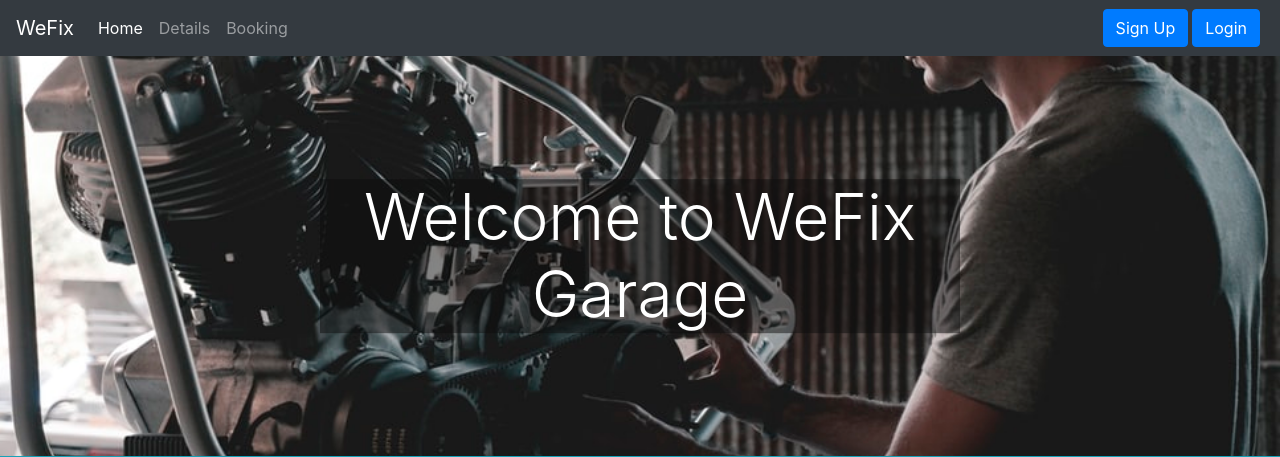
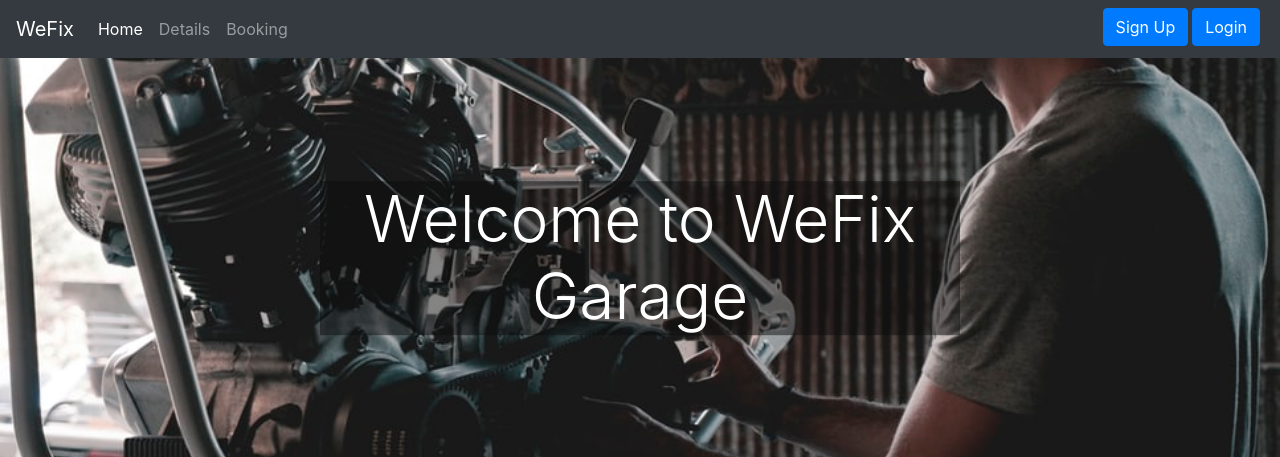
Before and after one commit to sebfuoco/Database-Management-System, a PHP site: page / in a window 1280 px wide. Shown: the top 457 px of the page. Run offline with PHP 8.4, Linux system fonts and the light colour scheme.

Commit message:
Add files via upload

```diff
--- a/index.php
+++ b/index.php
@@ -52,10 +52,10 @@ img.header {
         		<a class="nav-item nav-link" href="userPage.php">Details</a>
         		<a class="nav-item nav-link" href="service.php">Booking</a>
         	</div>
-        	<a href="register.php"><button class="btn btn-primary mr-1" id="signUp">Sign Up</button></a>
-        	<a href="login.php"><button class="btn btn-primary mr-1" id="login">Login</button></a>
-        	<a href="logout.php"><button class="btn btn-primary mr-1" id="logout">Logout</button></a>
-        	<a href="resetPassword.php"><button class="btn btn-primary mr-1" id="resetPassword">Reset Password</button></a>
+        	<a href="register.php"><button class="btn btn-primary mr-1 mb-1" id="signUp">Sign Up</button></a>
+        	<a href="login.php"><button class="btn btn-primary mr-1 mb-1" id="login">Login</button></a>
+        	<a href="logout.php"><button class="btn btn-primary mr-1 mb-1" id="logout">Logout</button></a>
+        	<a href="resetPassword.php"><button class="btn btn-primary mr-1 mb-1" id="resetPassword">Reset Password</button></a>
 		</div>
 	</nav>
 	<div class="container-fluid min-vh-100">
--- a/service.php
+++ b/service.php
@@ -116,8 +116,8 @@ img.header {
         		<a class="nav-item nav-link" href="userPage.php">Details</a>
         		<a class="nav-item active nav-link" href="service.php">Booking</a>
         	</div>
-        	<a href="logout.php"><button class="btn btn-primary mr-1">Logout</button></a>
-        	<a href="resetPassword.php"><button class="btn btn-primary mr-1">Reset Password</button></a>
+        	<a href="logout.php"><button class="btn btn-primary mr-1 mb-1">Logout</button></a>
+        	<a href="resetPassword.php"><button class="btn btn-primary mr-1 mb-1">Reset Password</button></a>
 		</div>
 	</nav>
 	<div class="container-fluid min-vh-100">
--- a/userPage.php
+++ b/userPage.php
@@ -118,8 +118,8 @@ img.header {
         		<a class="nav-item active nav-link" href="userPage.php">Details</a>
         		<a class="nav-item nav-link" href="service.php">Booking</a>
         	</div>
-        	<a href="logout.php"><button class="btn btn-primary mr-1">Logout</button></a>
-        	<a href="resetPassword.php"><button class="btn btn-primary mr-1">Reset Password</button></a>
+        	<a href="logout.php"><button class="btn btn-primary mr-1 mb-1">Logout</button></a>
+        	<a href="resetPassword.php"><button class="btn btn-primary mr-1 mb-1">Reset Password</button></a>
 		</div>
 	</nav>
 	<div class="container-fluid min-vh-100">
```
